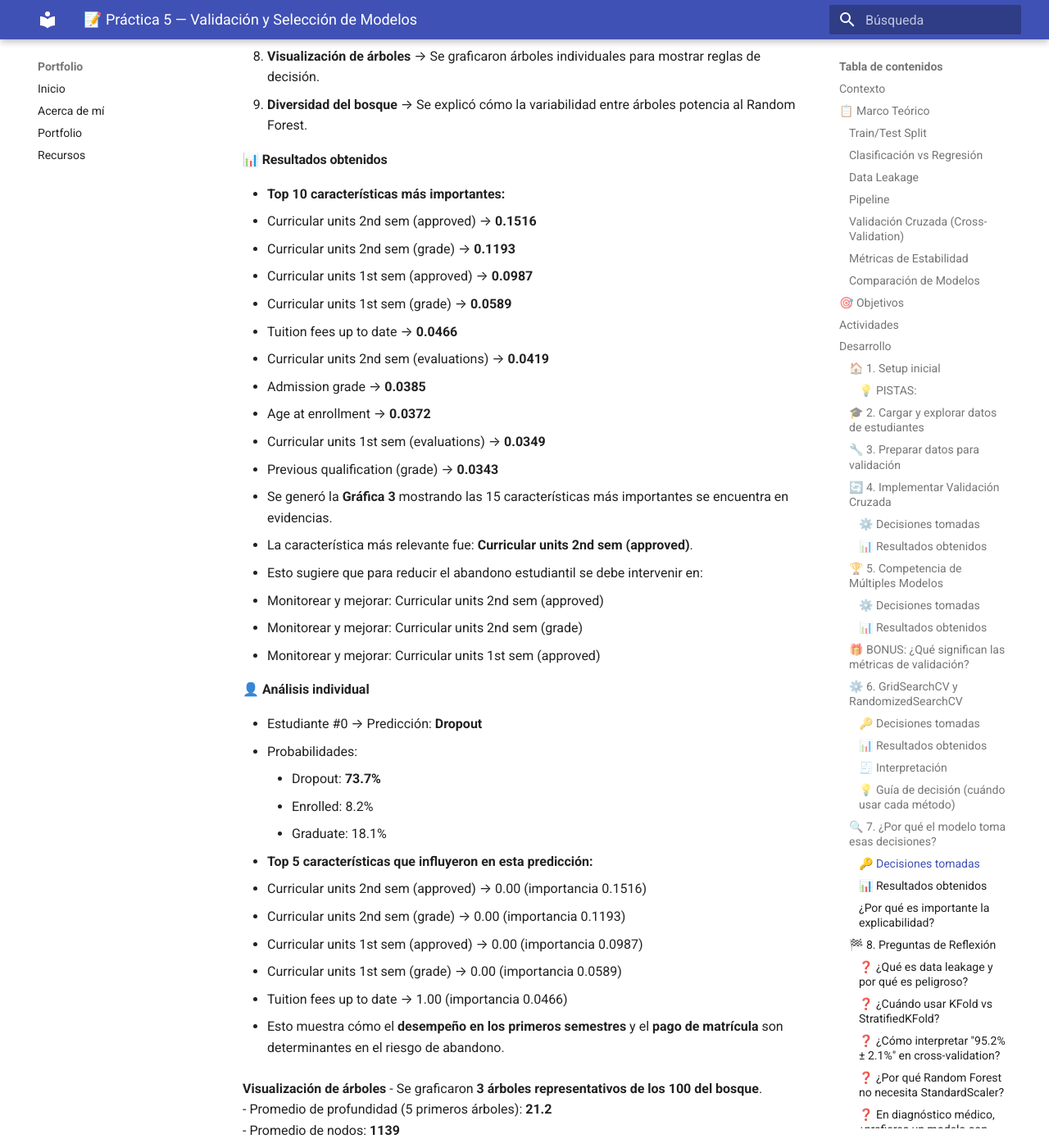
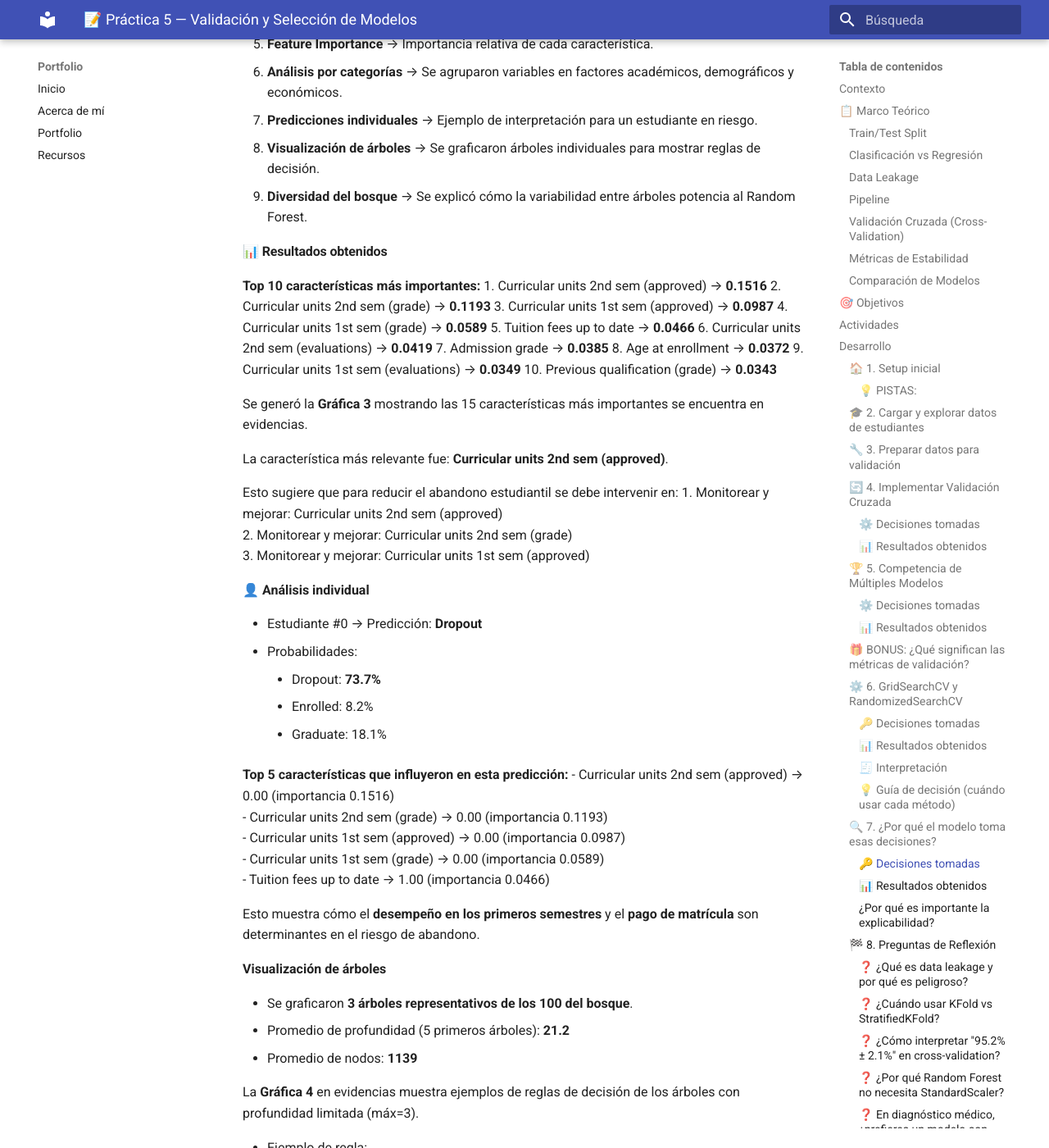
Before and after one commit to manuruiz5/Portafolio-IA, an MkDocs documentation site: the page built from docs/portfolio/Practica-5/05-Validación-Selección-Modelos.md, in a window 1280 px wide and 1400 px high, scrolled down 11116 px. Shown: the whole window at 82% size. Built offline with MkDocs 1.6.1 and Material for MkDocs 9.7.7, drawn with Linux system fonts in a browser that asks for light colours; some of the changed text lies outside the part shown.

Commit message:
practica 5

```diff
--- a/docs/portfolio/Practica-5/05-Validación-Selección-Modelos.md
+++ b/docs/portfolio/Practica-5/05-Validación-Selección-Modelos.md
@@ -293,36 +293,43 @@ Por lo tanto, necesitamos ajustar dichos parámetros de forma sistemática.
 #### 🔑 Decisiones tomadas
 
 1. **Selección de métodos de búsqueda**
+
    - Usamos **GridSearchCV** y **RandomizedSearchCV** de `sklearn.model_selection`.
    - Ambos permiten explorar combinaciones de hiperparámetros, pero con estrategias diferentes:
      - **GridSearchCV** prueba **todas las combinaciones posibles** (exhaustivo).
      - **RandomizedSearchCV** selecciona **combinaciones aleatorias** (más rápido en espacios grandes).
 
 2. **Espacios de búsqueda**
+
    - **Random Forest**: número de estimadores, profundidad máxima y tamaño mínimo de split.
    - **Logistic Regression**: parámetro de regularización `C` y número de iteraciones.
    - **Ridge**: fuerza de regularización `alpha`.
 
    Como el modelo ganador fue **Random Forest**, el espacio de búsqueda usado incluyó:
+
    - `n_estimators`: [50, 100, 200]
    - `max_depth`: [None, 10, 20, 30]
    - `min_samples_split`: [2, 5, 10]
 
 #### 📊 Resultados obtenidos
 
-- **GridSearchCV** (36 combinaciones probadas):
+**GridSearchCV** (36 combinaciones probadas):
+
   - Mejores parámetros: `max_depth=None`, `min_samples_split=5`, `n_estimators=100`
   - Accuracy promedio: **0.7783**
 
-- **RandomizedSearchCV** (20 combinaciones aleatorias):
+**RandomizedSearchCV** (20 combinaciones aleatorias):
+
   - Mejores parámetros: `n_estimators=100`, `min_samples_split=5`, `max_depth=30`
   - Accuracy promedio: **0.7783**
 
 **Comparación de eficiencia:**
+
 - GridSearch evaluó **36 configuraciones** → más exhaustivo pero más lento.
 - RandomizedSearch evaluó **20 configuraciones** → más rápido, mismo resultado.
 
 **Modelo final optimizado:**
+
 - Accuracy promedio = **0.7783 ± 0.0067**
 
 #### 🧾 Interpretación
@@ -347,10 +354,12 @@ La motivación es que un modelo no solo debe ser preciso, sino también **interp
 #### 🔑 Decisiones tomadas
 
 1. **Modelo para explicabilidad**
+
    - Se utilizó el **Random Forest optimizado** (modelo ganador).
    - Al no requerir escalado, se trabajó directamente con los datos originales.
 
 2. **Técnicas aplicadas**
+
    - **Feature Importance** → Importancia relativa de cada característica.
    - **Análisis por categorías** → Se agruparon variables en factores académicos, demográficos y económicos.
    - **Predicciones individuales** → Ejemplo de interpretación para un estudiante en riesgo.
@@ -359,7 +368,7 @@ La motivación es que un modelo no solo debe ser preciso, sino también **interp
 
 #### 📊 Resultados obtenidos
 
-- **Top 10 características más importantes:**
+**Top 10 características más importantes:**
   1. Curricular units 2nd sem (approved) → **0.1516**
   2. Curricular units 2nd sem (grade) → **0.1193**
   3. Curricular units 1st sem (approved) → **0.0987**
@@ -371,9 +380,11 @@ La motivación es que un modelo no solo debe ser preciso, sino también **interp
   9. Curricular units 1st sem (evaluations) → **0.0349**
   10. Previous qualification (grade) → **0.0343**
 
-- Se generó la **Gráfica 3** mostrando las 15 características más importantes se encuentra en evidencias.
-- La característica más relevante fue: **Curricular units 2nd sem (approved)**.
-- Esto sugiere que para reducir el abandono estudiantil se debe intervenir en:
+Se generó la **Gráfica 3** mostrando las 15 características más importantes se encuentra en evidencias.
+
+La característica más relevante fue: **Curricular units 2nd sem (approved)**.
+
+Esto sugiere que para reducir el abandono estudiantil se debe intervenir en:
   1. Monitorear y mejorar: Curricular units 2nd sem (approved)
   2. Monitorear y mejorar: Curricular units 2nd sem (grade)
   3. Monitorear y mejorar: Curricular units 1st sem (approved)
@@ -386,16 +397,17 @@ La motivación es que un modelo no solo debe ser preciso, sino también **interp
     - Enrolled: 8.2%
     - Graduate: 18.1%
 
-- **Top 5 características que influyeron en esta predicción:**
+**Top 5 características que influyeron en esta predicción:**
   - Curricular units 2nd sem (approved) → 0.00 (importancia 0.1516)
   - Curricular units 2nd sem (grade) → 0.00 (importancia 0.1193)
   - Curricular units 1st sem (approved) → 0.00 (importancia 0.0987)
   - Curricular units 1st sem (grade) → 0.00 (importancia 0.0589)
   - Tuition fees up to date → 1.00 (importancia 0.0466)
 
-- Esto muestra cómo el **desempeño en los primeros semestres** y el **pago de matrícula** son determinantes en el riesgo de abandono.
+Esto muestra cómo el **desempeño en los primeros semestres** y el **pago de matrícula** son determinantes en el riesgo de abandono.
 
 **Visualización de árboles**
+
 - Se graficaron **3 árboles representativos de los 100 del bosque**.
 - Promedio de profundidad (5 primeros árboles): **21.2**
 - Promedio de nodos: **1139**
@@ -403,6 +415,7 @@ La motivación es que un modelo no solo debe ser preciso, sino también **interp
 La **Gráfica 4** en evidencias muestra ejemplos de reglas de decisión de los árboles con profundidad limitada (máx=3).
 
 - Ejemplo de regla:
+
 |--- Curricular units 2nd sem (approved) <= 3.50
 
 | |--- Curricular units 2nd sem (evaluations) <= 7.50
@@ -412,11 +425,13 @@ La **Gráfica 4** en evidencias muestra ejemplos de reglas de decisión de los
  **🌲 Diversidad del bosque**
 
 El poder del **Random Forest** proviene de la **diversidad entre sus árboles**:
+
 - Cada árbol se entrena con una muestra distinta (**bootstrap**).
 - Cada división de nodos usa un subconjunto aleatorio de características.
 - La predicción final es el **voto mayoritario**.
 
 Ejemplo (Estudiante #0):
+
 - Árbol 1 → Graduate
 - Árbol 2 → Dropout
 - Árbol 3 → Dropout
@@ -467,6 +482,7 @@ Un modelo inestable puede dar resultados contradictorios y generar riesgos en di
 ## Reflexión
 
 Esta práctica permitió integrar varios conceptos fundamentales de **machine learning aplicado**:
+
 - Aprendimos la importancia de usar **pipelines y validación cruzada** para evitar data leakage y obtener métricas más realistas.
 - Comprobamos que la elección de la técnica de validación (KFold vs StratifiedKFold) influye directamente en la **estabilidad del modelo**.
 - La comparación de modelos mostró que los algoritmos basados en ensambles como **Random Forest** pueden superar en rendimiento a modelos lineales, sin necesidad de escalado.
```
